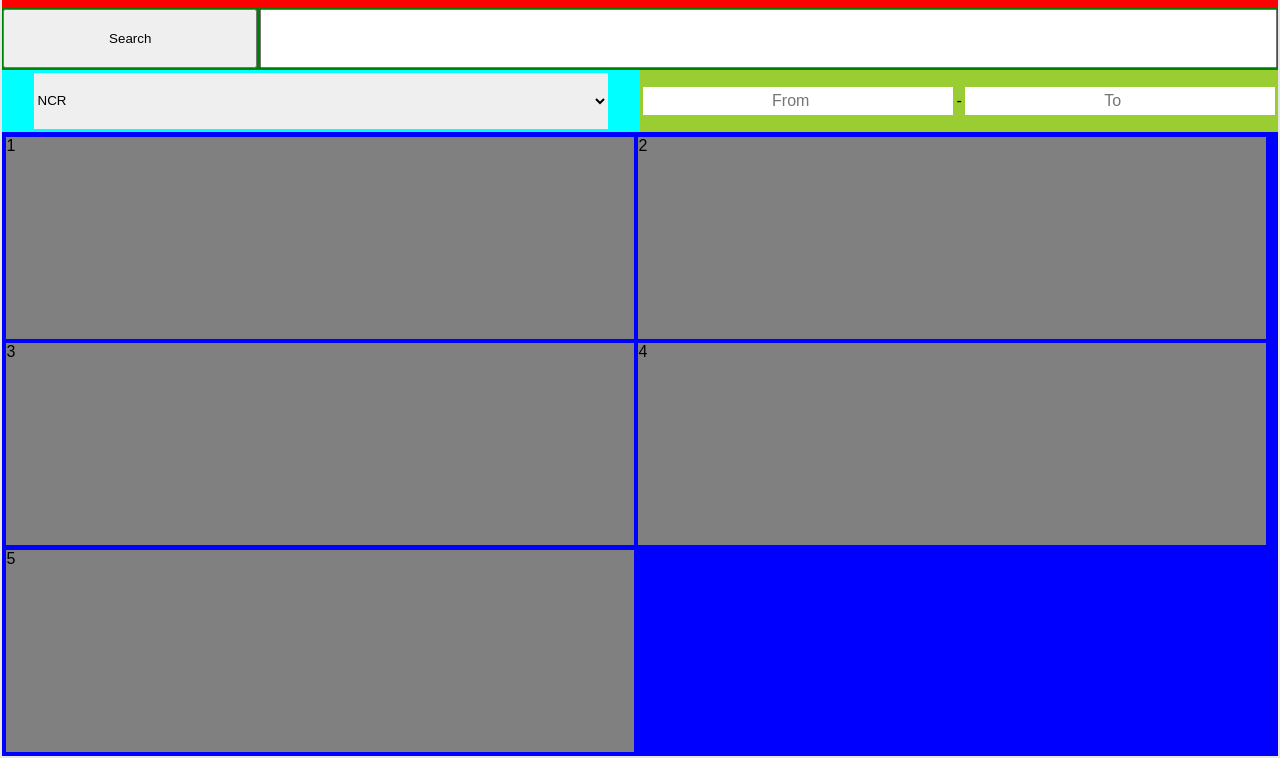
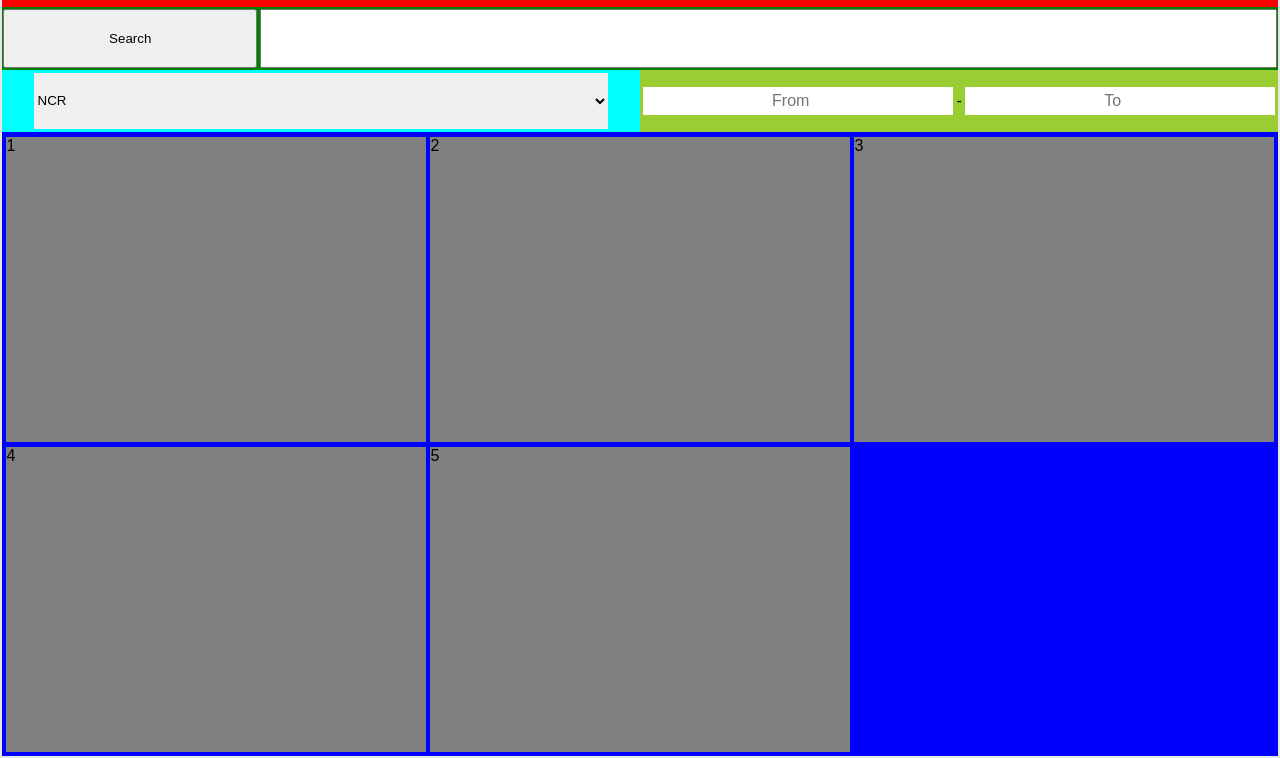
Before and after one commit to eustaquiogalano/shop, a website built with webpack: page src/index.html in a window 1280 px wide. Shown: the part 42-800 px from the top of the page. Built offline with nearby package versions, Linux system fonts and the light colour scheme.

Commit message:
style: add additional column for tablet widths
- use repeat function and fraction as its argument, both on mobile and
  tablet widths

```diff
--- a/src/styles.css
+++ b/src/styles.css
@@ -120,7 +120,7 @@ section {
   flex-direction: column;
   padding: 0.3rem;
   display: grid;
-  grid-template-columns: repeat(2, 49.5%);
+  grid-template-columns: repeat(2, 1fr);
   gap: 0.3rem;
 }
 
@@ -130,8 +130,8 @@ section {
   width: 100%;
 }
 
-/* @media (min-width: 768px) {
-  main {
-    flex-direction: row;
+@media (min-width: 768px) {
+  #product-list-section {
+    grid-template-columns: repeat(3, 1fr);
   }
-} */
+}
```
